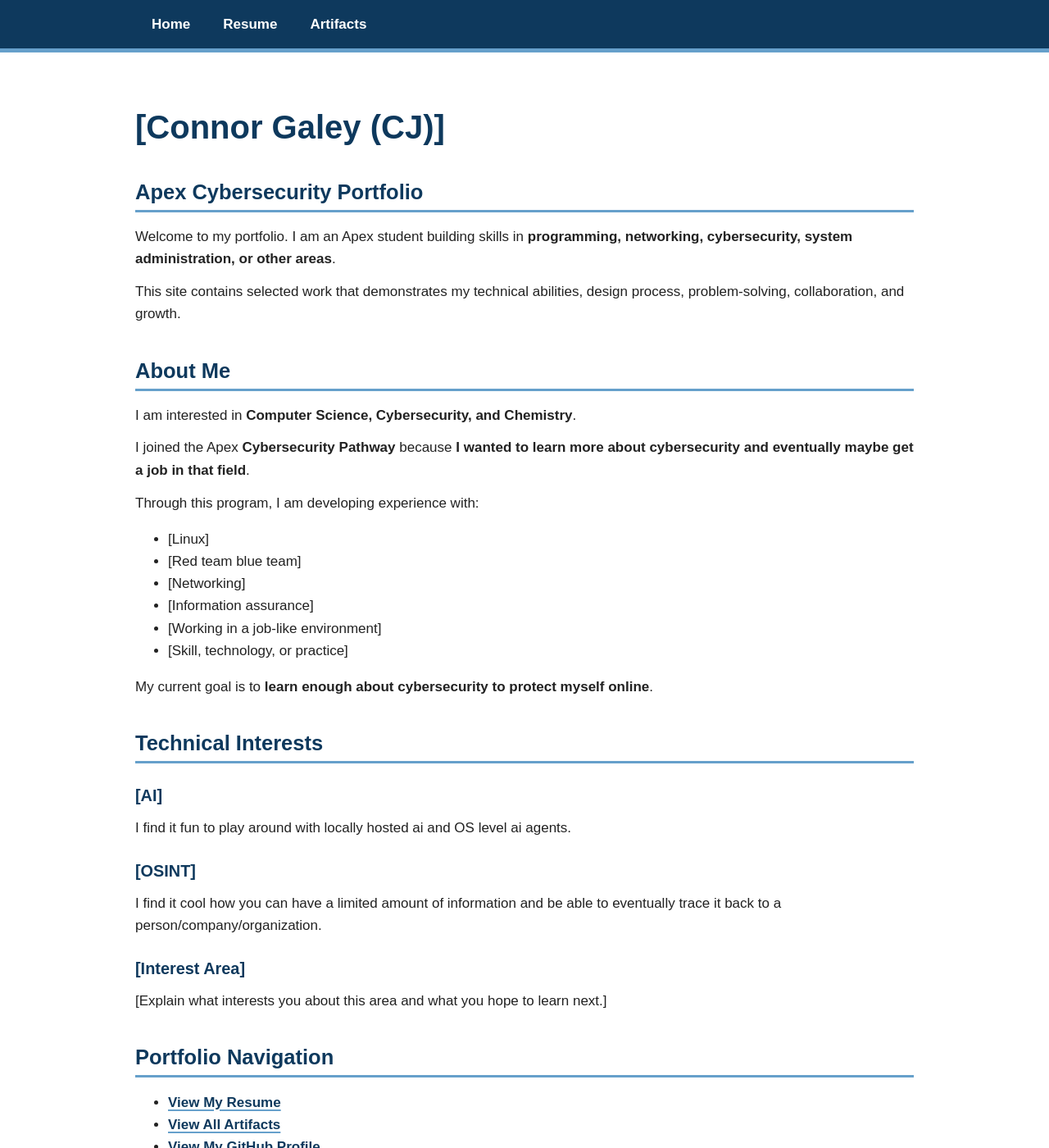
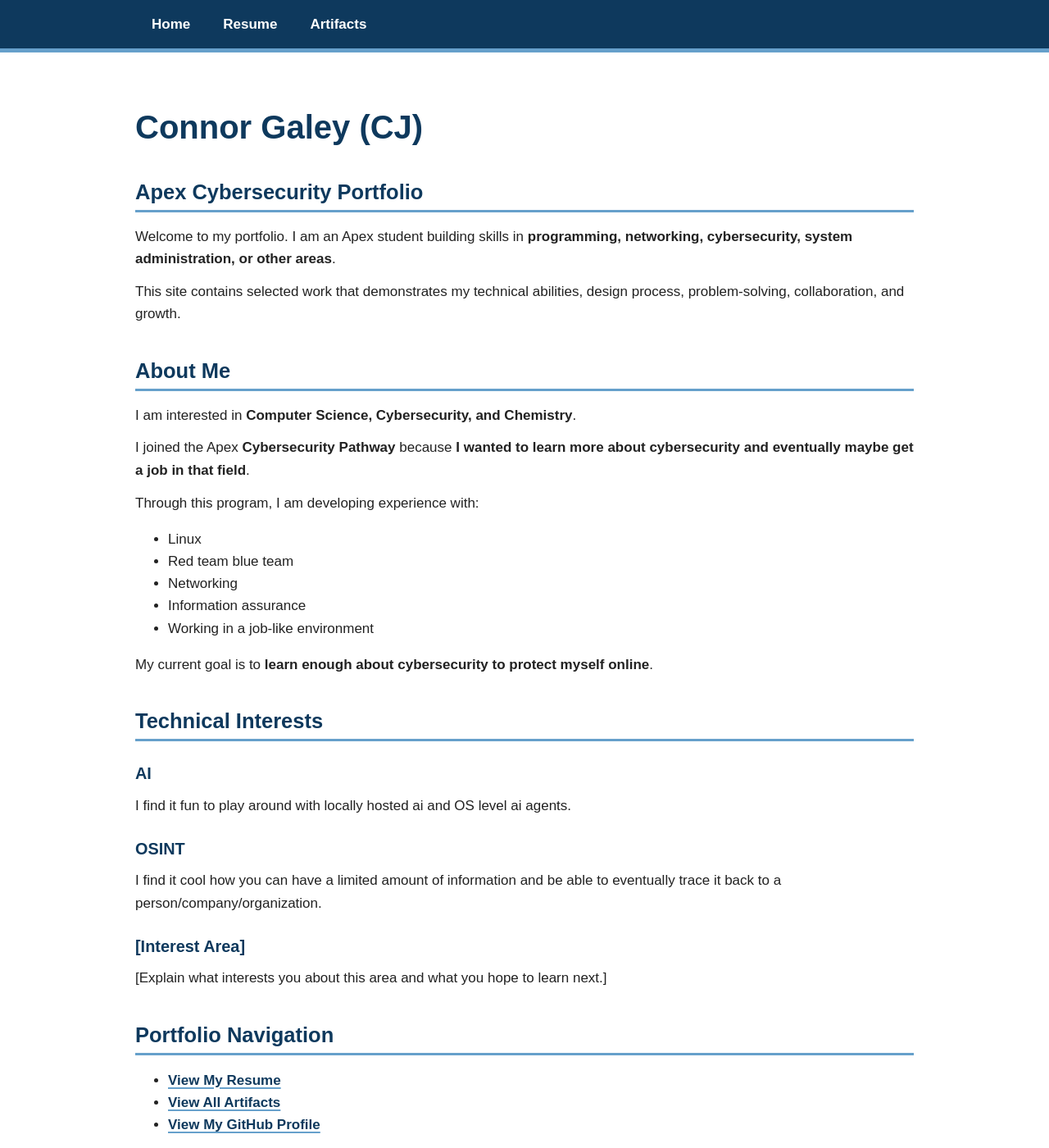
Before and after one commit to ShadowSeamus/apex-portfolio, a Jekyll site: the page built from index.md, in a window 1280 px wide and 1400 px high. Shown: the whole window at 82% size. Built offline with Jekyll 4.4.1, drawn with Linux system fonts in a browser that asks for light colours.

Commit message:
add to the index

```diff
--- a/index.md
+++ b/index.md
@@ -3,7 +3,7 @@ layout: default
 title: Home
 ---
 
-# [Connor Galey (CJ)]
+# Connor Galey (CJ)
 
 ## Apex Cybersecurity Portfolio
 
@@ -19,22 +19,21 @@ I joined the Apex **Cybersecurity Pathway** because **I wanted to learn more abo
 
 Through this program, I am developing experience with:
 
-- [Linux]
-- [Red team blue team]
-- [Networking]
-- [Information assurance]
-- [Working in a job-like environment]
-- [Skill, technology, or practice]
+- Linux
+- Red team blue team
+- Networking
+- Information assurance
+- Working in a job-like environment
 
 My current goal is to **learn enough about cybersecurity to protect myself online**.
 
 ## Technical Interests
 
-### [AI]
+### AI
 
 I find it fun to play around with locally hosted ai and OS level ai agents.
 
-### [OSINT]
+### OSINT
 
 I find it cool how you can have a limited amount of information and be able to eventually trace it back to a person/company/organization.
 
```
